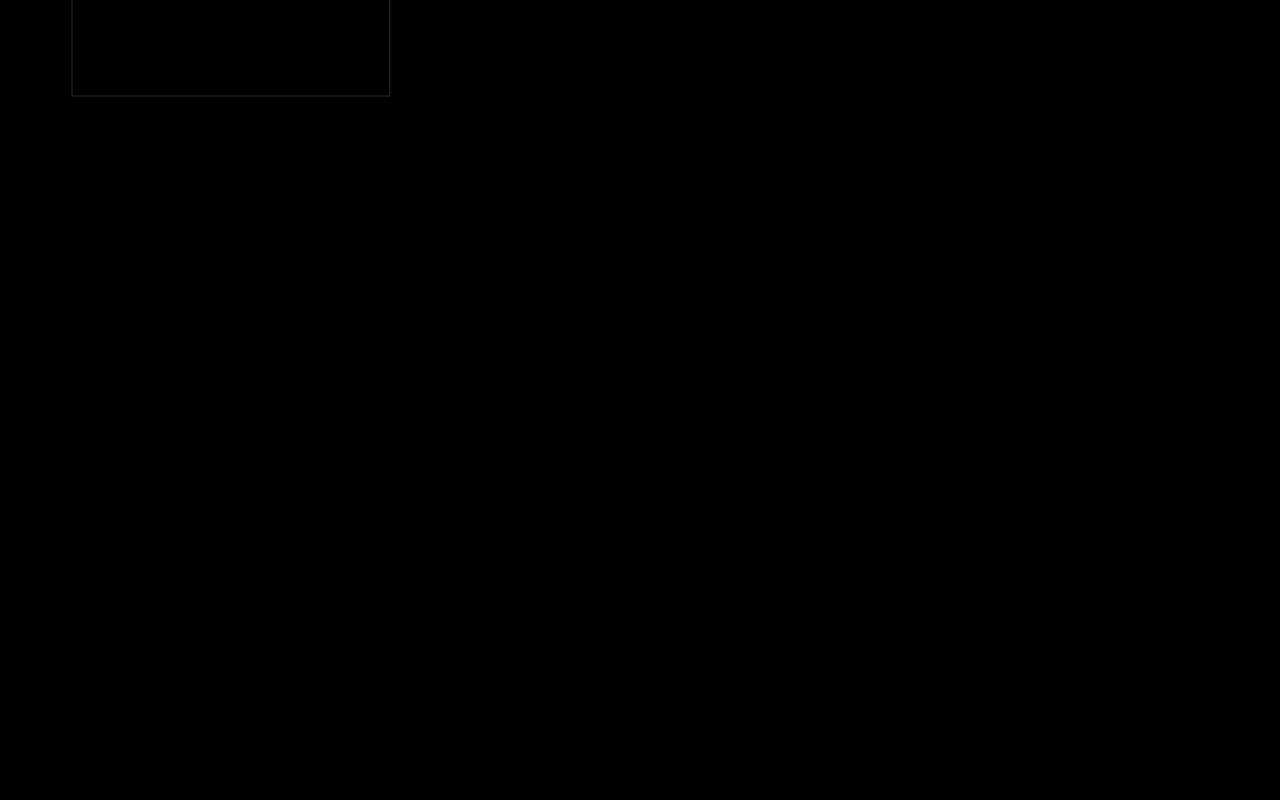
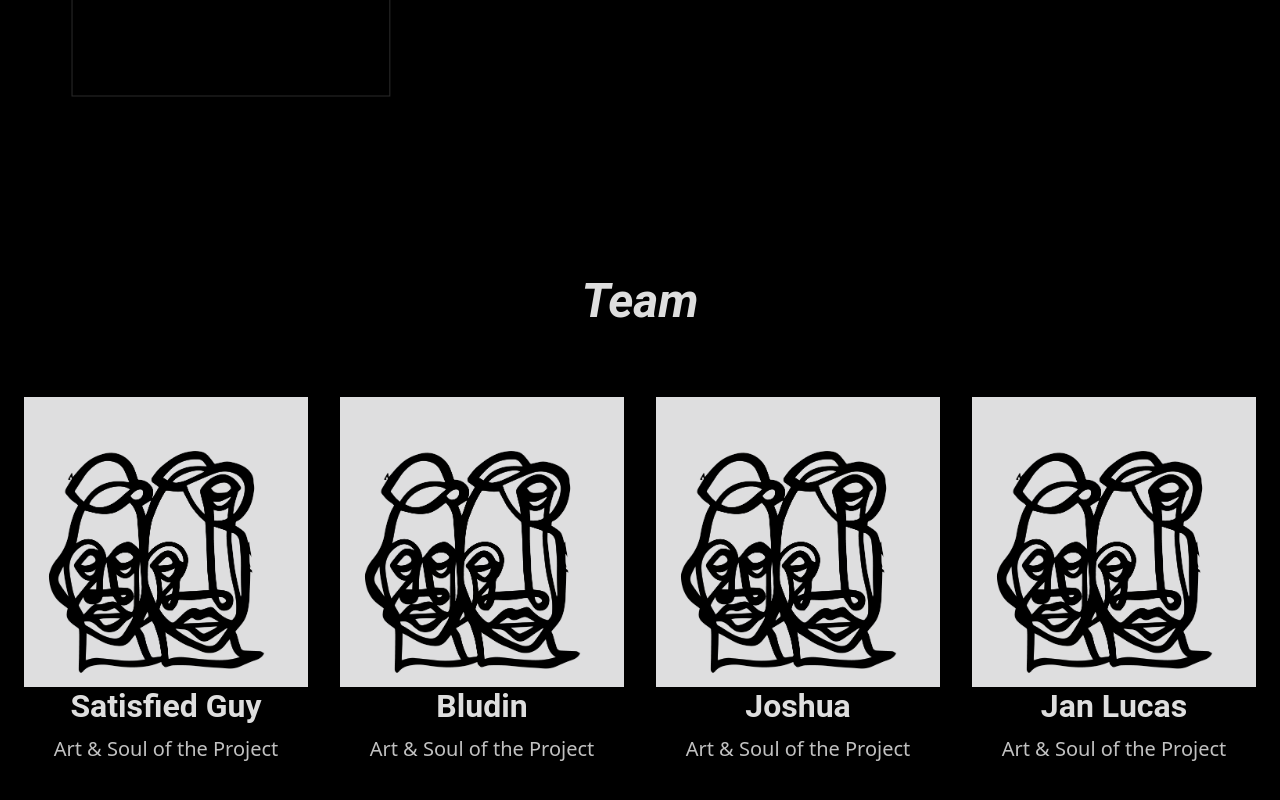
Before and after one commit to jozark/satisfied-guy, a React (Create React App) app: page / in a window 1280 px wide. Shown: the part 2887-3687 px from the top of the page. Before the commit the page ends 3047 px from the top, so only its background shows below. Built offline with nearby package versions, Linux system fonts and the light colour scheme.

Commit message:
✨ Use Teamsection in app

```diff
--- a/src/App.tsx
+++ b/src/App.tsx
@@ -9,6 +9,7 @@ import Info from './components/Info';
 import Devider from './components/Devider';
 import Gallery from './components/Gallery';
 import Roadmap from './components/Roadmap';
+import Team from './components/Team';
 
 function App(): JSX.Element {
   const [isClicked, setIsClicked] = useState(false);
@@ -31,6 +32,7 @@ function App(): JSX.Element {
                 <Devider>Hamburg</Devider>
                 <Gallery />
                 <Roadmap />
+                <Team />
               </>
             }
           ></Route>
```
